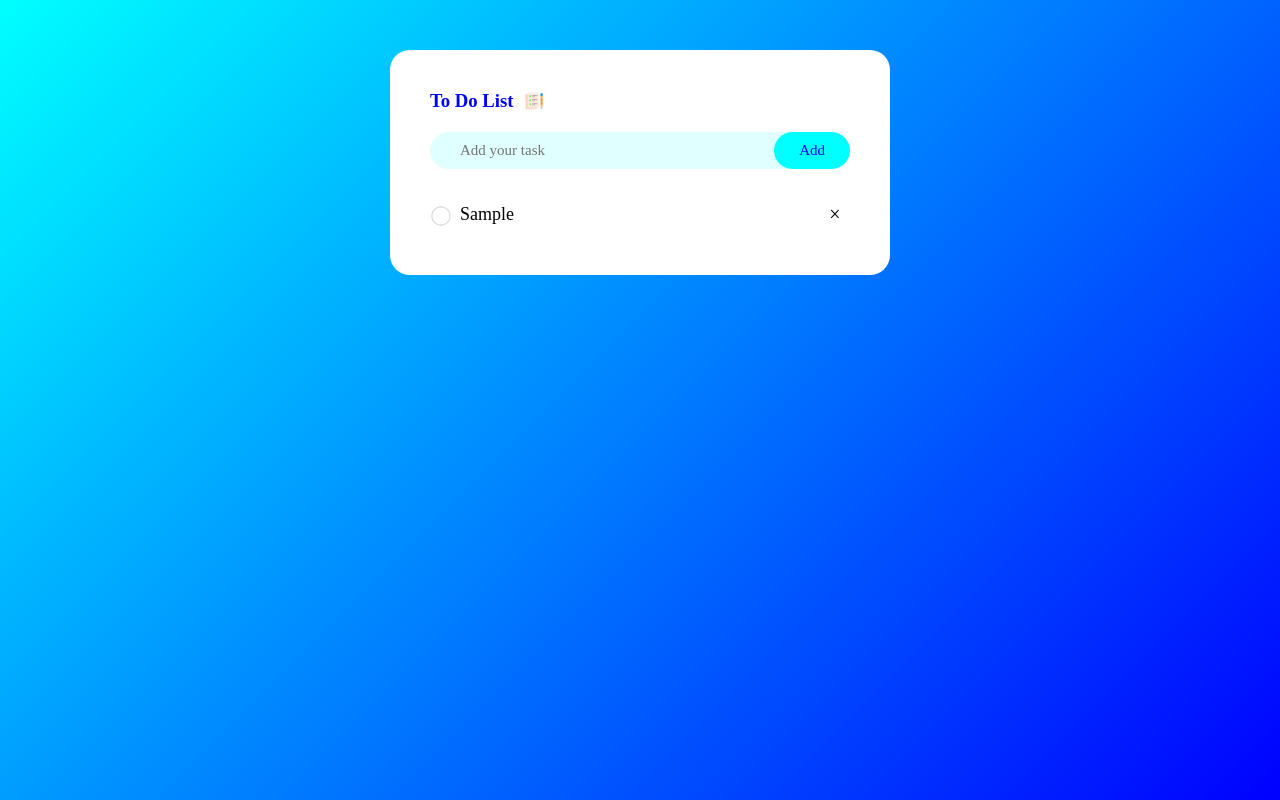
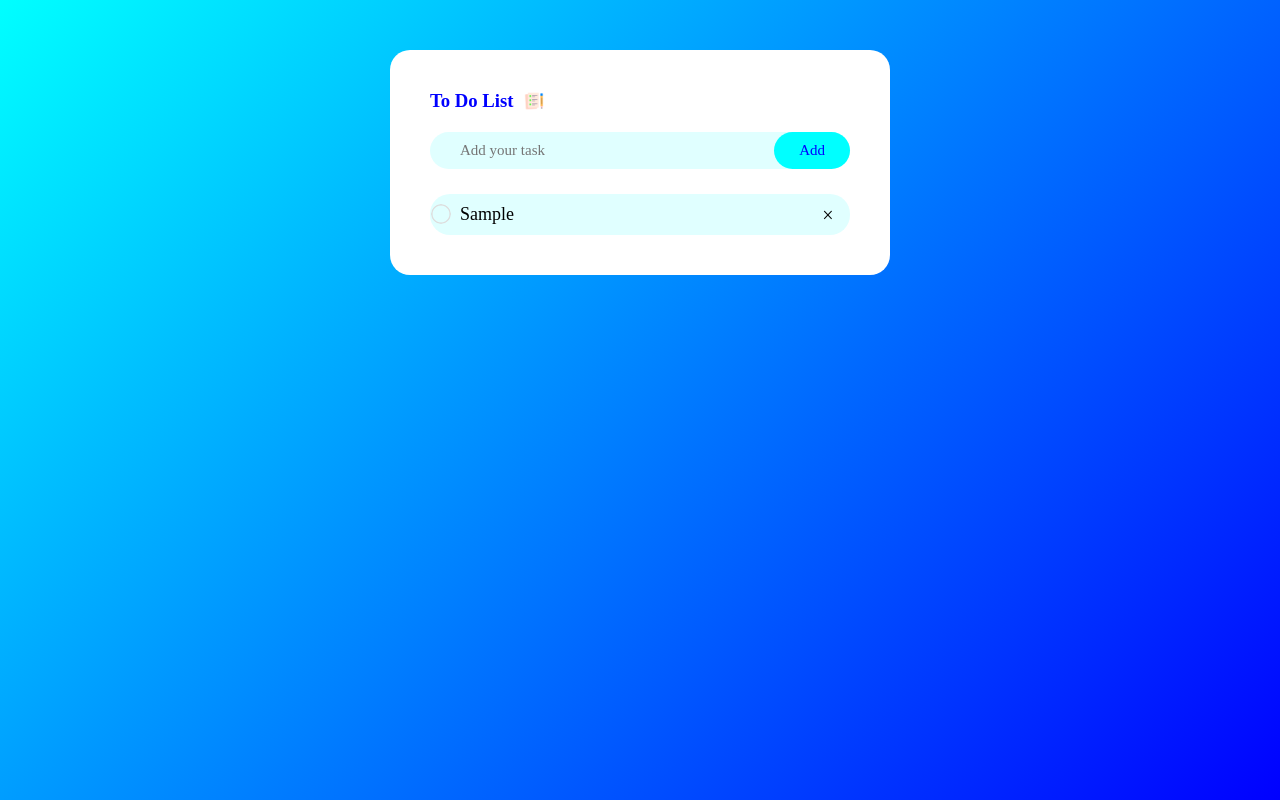
Before and after one commit to Jitesh2Git/ToDo-List-Website, a plain HTML site: page index.html in a window 1280 px wide. Both pictures are taken after typing "Sample" into the empty fields and a click on the button "Add". Drawn offline with Linux system fonts and the light colour scheme.

Commit message:
fourth commit

```diff
--- a/style.css
+++ b/style.css
@@ -62,6 +62,9 @@ ul li {
   user-select: none;
   cursor: pointer;
   position: relative;
+  background-color: lightcyan;
+  border-radius: 20px;
+  margin-top: 10px;
 }
 ul li::before {
   content: "";
@@ -72,7 +75,7 @@ ul li::before {
   background-image: url(images/unchecked.png);
   background-size: cover;
   background-position: center;
-  top: 12px;
+  top: 10px;
   left: 1px;
 }
 ul li.checked {
@@ -84,12 +87,12 @@ ul li.checked::before {
 }
 ul li span {
   position: absolute;
-  right: 0px;
-  top: 5px;
-  width: 30px;
-  height: 30px;
+  right: 2px;
+  top: 1px;
+  width: 40px;
+  height: 40px;
   font-size: 20px;
-  line-height: 30px;
+  line-height: 40px;
   color: black;
   text-align: center;
   border-radius: 50px;
```
